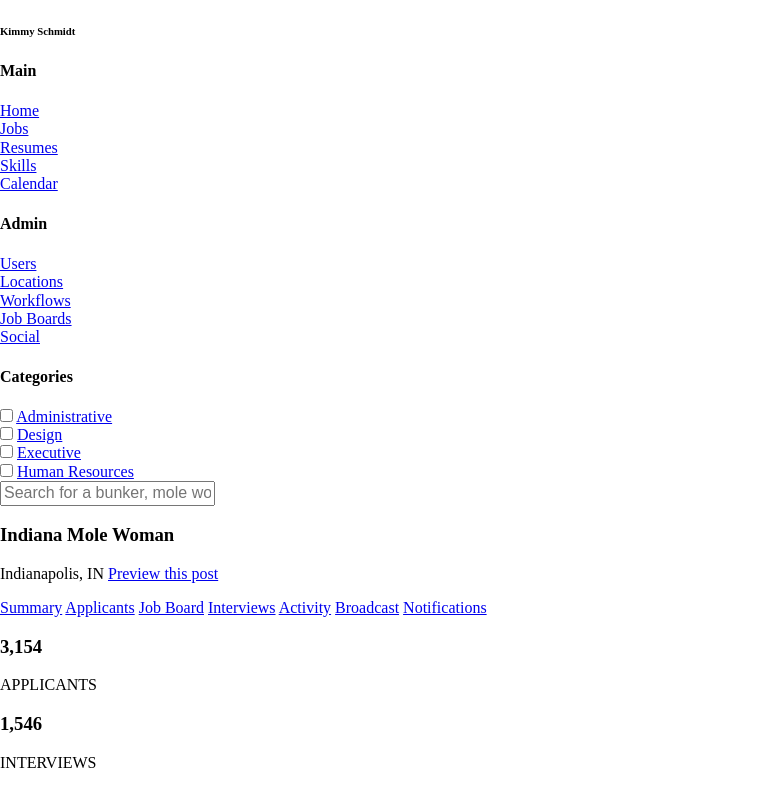
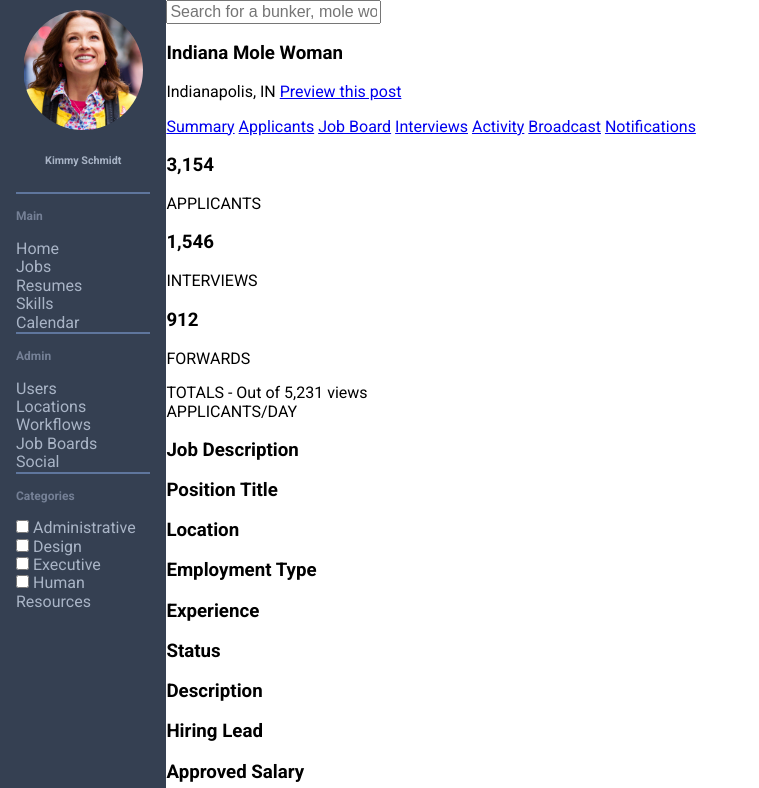
Before and after one commit to lcaroselli/LC-comp-challenge-3, a plain HTML site: page index.html in a window 1280 px wide. Shown: the top 788 px of the page, without its empty margins (0-759 px from the left). Drawn offline with Linux system fonts and the light colour scheme.

Commit message:
Add aside images

```diff
--- a/index.html
+++ b/index.html
@@ -4,6 +4,7 @@
   <meta name="viewport" content="width=device-width, initial-scale=1">
   <link rel="stylesheet" type="text/css" href="style.css">
   <link rel="stylesheet" type="text/css" href="normalize.css">
+  <link href="https://fonts.googleapis.com/css?family=Roboto:300,400,500,700" rel="stylesheet">
   <title>Indiana Mole Women</title>
 </head>
 
--- a/style.css
+++ b/style.css
@@ -0,0 +1,48 @@
+* {
+  box-sizing: inherit;
+}
+
+body {
+  display: flex;
+  flex-direction: row;
+  font-family: 'Roboto', sans-serif;
+  height: 100%;
+  margin: 0;
+  }
+
+
+/* Aside Nav */
+.user-image {
+  background-image: url(assets/img/kimmy.png);
+  background-position: top;
+  background-repeat: no-repeat;
+  background-size: 99%;
+  border-radius: 50%;
+  height: 120px;
+  margin: 10px auto;
+  width: 120px;
+}
+
+.nav-aside {
+  background-color: #354052;
+  width: 13vw;
+}
+
+.nav-main, .nav-admin, .nav-categories {
+  border-top: 2px outset #2c3749;
+  margin: 0px 16px;
+}
+
+section h4 {
+  color: #758096;
+  font-size: 12px;
+}
+
+.user-name, .nav-link {
+  color: #a9b4c6;
+  text-decoration: none;
+}
+
+.user-name {
+  text-align: center;
+}
```
Also changed, not shown: assets/img/aside/calendar.svg (added), assets/img/aside/down-arrow.svg (added), assets/img/aside/home-interface.svg (added), assets/img/aside/list.svg (added), assets/img/aside/location.svg (added), assets/img/aside/newspaper.svg (added), assets/img/aside/plan.svg (added), assets/img/aside/share.svg (added), assets/img/aside/suitcase.svg (added), assets/img/aside/users.svg (added), assets/img/aside/workflow.svg (added), assets/img/kimmy.png (renamed from assets/img/kimmy-schmidt.png), 4 other files.
